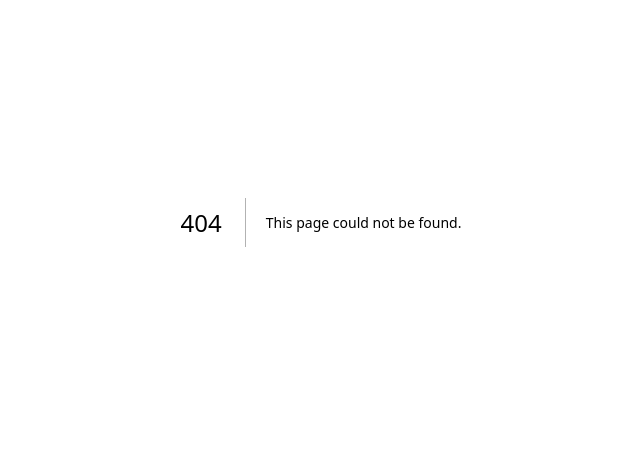
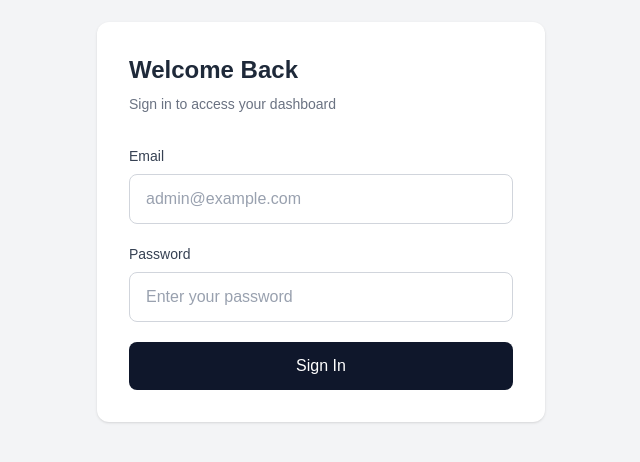
Before and after one commit to amrramadan21/eyego-frontend-dashboard, a Next.js app: page /login in a window 1280 px wide. Before the commit this address had no page. Shown: the part 178-640 px from the top of the page, without its empty margins (319-959 px from the left). Built offline with nearby package versions, Linux system fonts and the light colour scheme.

Commit message:
feat: implement mock authentication with Redux

```diff
--- a/package.json
+++ b/package.json
@@ -9,9 +9,11 @@
     "lint": "eslint"
   },
   "dependencies": {
+    "@reduxjs/toolkit": "^2.12.0",
     "next": "16.3.5",
     "react": "19.2.8",
-    "react-dom": "19.2.8"
+    "react-dom": "19.2.8",
+    "react-redux": "^9.3.0"
   },
   "devDependencies": {
     "@tailwindcss/postcss": "^4",
--- /dev/null
+++ b/src/app/dashboard/page.tsx
@@ -0,0 +1,94 @@
+"use client";
+
+import { useEffect , useState } from "react";
+import Header from "@/components/layout/Header";
+import Sidebar from "@/components/layout/Sidebar";
+import StatCard from "@/components/dashboard/StatCard";
+import { useRouter } from "next/navigation";
+import { useSelector } from "react-redux";
+import { useDispatch } from "react-redux";
+import { logout } from "@/features/auth/authSlice";
+import type { AppDispatch,RootState } from "@/store/store";
+
+export default function Home() {
+    const router = useRouter();
+    const [isSidebarOpen, setIsSidebarOpen] = useState(false);
+    const { isAuthenticated, isInitialized  } = useSelector(
+        (state: RootState) => state.auth
+    );
+    const dispatch = useDispatch<AppDispatch>();
+
+    useEffect(() => {
+        if (isInitialized && !isAuthenticated) {
+            router.replace("/login");
+        }
+    }, [isInitialized, isAuthenticated, router]);
+
+    if (!isInitialized) {
+        return (
+            <main className="flex min-h-screen items-center justify-center bg-gray-100">
+                <p className="text-gray-600">Loading...</p>
+            </main>
+        );
+    }
+
+    if (!isAuthenticated) {
+        return null;
+    }
+
+    const handleLogout = () => {
+        dispatch(logout());
+        localStorage.removeItem("user");
+        router.replace("/login");
+    };
+
+  return (
+    <main className="flex min-h-screen bg-gray-100">
+      <Sidebar
+        isOpen={isSidebarOpen}
+        onClose={() => setIsSidebarOpen(false)}
+      />
+
+      <section className="flex-1">
+        <Header
+          title="Dashboard Overview"
+          userName="Amr"
+          onMenuClick={() => setIsSidebarOpen(true)}
+          onLogout={handleLogout}
+        />
+
+        <div className="p-8">
+          <h2 className="mb-6 text-xl font-semibold text-gray-800">
+            Overview
+          </h2>
+
+          <div className="grid grid-cols-1 gap-6 sm:grid-cols-2 lg:grid-cols-4">
+            <StatCard
+              title="Total Users"
+              value="1,248"
+              change="+12.5%"
+            />
+
+            <StatCard
+              title="Revenue"
+              value="$24,580"
+              change="+8.2%"
+            />
+
+            <StatCard
+              title="Orders"
+              value="356"
+              change="+5.7%"
+            />
+
+            <StatCard
+              title="Conversion Rate"
+              value="3.24%"
+              change="+2.1%"
+            />
+          </div>
+        </div>
+      </section>
+    </main>
+  );
+}
--- a/src/app/layout.tsx
+++ b/src/app/layout.tsx
@@ -1,6 +1,7 @@
 import type { Metadata } from "next";
 import { Geist, Geist_Mono } from "next/font/google";
 import "./globals.css";
+import StoreProvider from "@/store/StoreProvider";
 
 const geistSans = Geist({
   variable: "--font-geist-sans",
@@ -23,7 +24,11 @@ export default function RootLayout({ children }: LayoutProps<"/">) {
       lang="en"
       className={`${geistSans.variable} ${geistMono.variable} h-full antialiased`}
     >
-      <body className="min-h-full flex flex-col">{children}</body>
+      <body className="min-h-full flex flex-col">
+        <StoreProvider>
+          {children}
+        </StoreProvider>
+      </body>
     </html>
   );
 }
--- /dev/null
+++ b/src/app/login/page.tsx
@@ -0,0 +1,97 @@
+"use client";
+
+import React, { useState } from "react";
+import { useRouter } from "next/navigation";
+import { useDispatch } from "react-redux";
+import { login } from "@/features/auth/authSlice";
+import type { AppDispatch } from "@/store/store";
+
+export default function LoginPage() {
+  const [email, setEmail] = useState("");
+  const [password, setPassword] = useState("");
+  const [error, setError] = useState("");
+  const router = useRouter();
+  const dispatch = useDispatch<AppDispatch>();
+
+
+    const handleSubmit = (e: React.FormEvent<HTMLFormElement>) => {
+        e.preventDefault();
+
+        if (email === "admin@example.com" && password === "123456") {
+            setError("");
+
+            dispatch(login(email));
+
+            localStorage.setItem("user", email);
+
+            router.push("/dashboard");
+        } else {
+            setError("Invalid email or password");
+        }
+    };
+
+  return (
+    <main className="flex min-h-screen items-center justify-center bg-gray-100 p-4">
+      <div className="w-full max-w-md rounded-xl bg-white p-8 shadow-sm">
+        <h1 className="text-2xl font-bold text-gray-800">
+          Welcome Back
+        </h1>
+
+        <p className="mt-2 text-sm text-gray-500">
+          Sign in to access your dashboard
+        </p>
+
+        <form onSubmit={handleSubmit} className="mt-8 space-y-5">
+          <div>
+            <label
+              htmlFor="email"
+              className="mb-2 block text-sm font-medium text-gray-700"
+            >
+              Email
+            </label>
+
+            <input
+              id="email"
+              type="email"
+              value={email}
+              onChange={(e) => setEmail(e.target.value)}
+              placeholder="admin@example.com"
+             className="w-full rounded-lg border border-gray-300 px-4 py-3 text-gray-900 placeholder:text-gray-400 outline-none focus:border-slate-500"
+            />
+          </div>
+
+          <div>
+            <label
+              htmlFor="password"
+              className="mb-2 block text-sm font-medium text-gray-700"
+            >
+              Password
+            </label>
+
+            <input
+              id="password"
+              type="password"
+              value={password}
+              onChange={(e) => setPassword(e.target.value)}
+              placeholder="Enter your password"
+              className="w-full rounded-lg border border-gray-300 px-4 py-3 text-gray-900 placeholder:text-gray-400 outline-none focus:border-slate-500"
+            />
+          </div>
+
+                  {error && (
+                      <p className="text-sm font-medium text-red-600">
+                          {error}
+                      </p>
+                  )}
+
+          <button
+            type="submit"
+            className="w-full rounded-lg bg-slate-900 py-3 font-medium text-white hover:bg-slate-800"
+          >
+            Sign In
+          </button>
+        </form>
+      </div>
+    </main>
+  );
+}
--- a/src/app/page.tsx
+++ b/src/app/page.tsx
@@ -1,59 +1,7 @@
-"use client";
-
-import { useState } from "react";
-import Header from "@/components/layout/Header";
-import Sidebar from "@/components/layout/Sidebar";
-import StatCard from "@/components/dashboard/StatCard";
-
 export default function Home() {
-  const [isSidebarOpen, setIsSidebarOpen] = useState(false);
-
   return (
-    <main className="flex min-h-screen bg-gray-100">
-      <Sidebar
-        isOpen={isSidebarOpen}
-        onClose={() => setIsSidebarOpen(false)}
-      />
-
-      <section className="flex-1">
-        <Header
-          title="Dashboard Overview"
-          userName="Amr"
-          onMenuClick={() => setIsSidebarOpen(true)}
-        />
-
-        <div className="p-8">
-          <h2 className="mb-6 text-xl font-semibold text-gray-800">
-            Overview
-          </h2>
-
-          <div className="grid grid-cols-1 gap-6 sm:grid-cols-2 lg:grid-cols-4">
-            <StatCard
-              title="Total Users"
-              value="1,248"
-              change="+12.5%"
-            />
-
-            <StatCard
-              title="Revenue"
-              value="$24,580"
-              change="+8.2%"
-            />
-
-            <StatCard
-              title="Orders"
-              value="356"
-              change="+5.7%"
-            />
-
-            <StatCard
-              title="Conversion Rate"
-              value="3.24%"
-              change="+2.1%"
-            />
-          </div>
-        </div>
-      </section>
+    <main>
+      <h1>Home Page</h1>
     </main>
   );
 }
--- a/src/components/layout/Header.tsx
+++ b/src/components/layout/Header.tsx
@@ -2,9 +2,10 @@ type HeaderProps = {
     title: string;
     userName: string;
     onMenuClick: () => void;
+    onLogout: () => void;
 };
 
-export default function Header({ title, userName, onMenuClick }: HeaderProps) {
+export default function Header({ title, userName, onMenuClick,onLogout }: HeaderProps) {
     return (
         <header className="flex items-center justify-between border-b border-gray-200 bg-white px-8 py-4">
             <button
@@ -22,8 +23,17 @@ export default function Header({ title, userName, onMenuClick }: HeaderProps) {
                 </p>
             </div>
 
-            <div className="flex h-10 w-10 items-center justify-center rounded-full bg-slate-900 font-semibold text-white">
-                {userName.charAt(0)}
+            <div className="flex items-center gap-3">
+                <div className="flex h-10 w-10 items-center justify-center rounded-full bg-slate-900 font-semibold text-white">
+                    {userName.charAt(0)}
+                </div>
+
+                <button
+                    onClick={onLogout}
+                    className="text-sm font-medium text-gray-600 hover:text-red-600"
+                >
+                    Logout
+                </button>
             </div>
         </header>
     );
--- /dev/null
+++ b/src/features/auth/authSlice.ts
@@ -0,0 +1,36 @@
+import { createSlice, PayloadAction } from "@reduxjs/toolkit";
+
+type AuthState = {
+  isAuthenticated: boolean;
+  user: string | null;
+  isInitialized?: boolean; // Optional property to track initialization
+};
+
+const initialState: AuthState = {
+  isAuthenticated: false,
+  user: null,
+  isInitialized: false, // Initialize as false
+};
+
+const authSlice = createSlice({
+  name: "auth",
+  initialState,
+
+  reducers: {
+    login: (state, action: PayloadAction<string>) => {
+      state.isAuthenticated = true;
+      state.user = action.payload;
+    },
+
+    logout: (state) => {
+      state.isAuthenticated = false;
+      state.user = null;
+    },
+      initializeAuth: (state) => {
+          state.isInitialized = true;
+      },
+  },
+});
+
+export const { login, logout, initializeAuth } = authSlice.actions;
+export default authSlice.reducer;
--- /dev/null
+++ b/src/store/StoreProvider.tsx
@@ -0,0 +1,29 @@
+"use client";
+
+import { useEffect } from "react";
+import { Provider } from "react-redux";
+import { store } from "./store";
+import { initializeAuth , login } from "@/features/auth/authSlice";
+
+type StoreProviderProps = {
+    children: React.ReactNode;
+};
+
+export default function StoreProvider({
+    children,
+}: StoreProviderProps) {
+    useEffect(() => {
+        const storedUser = localStorage.getItem("user");
+
+        if (storedUser) {
+            store.dispatch(login(storedUser));
+        }
+
+        store.dispatch(initializeAuth());
+    }, []);
+    return (
+        <Provider store={store}>
+            {children}
+        </Provider>
+    );
+}
--- /dev/null
+++ b/src/store/store.ts
@@ -0,0 +1,12 @@
+import { configureStore } from "@reduxjs/toolkit";
+import authReducer from "@/features/auth/authSlice";
+
+export const store = configureStore({
+  reducer: {
+    auth: authReducer,
+  },
+
+});
+
+export type RootState = ReturnType<typeof store.getState>;
+export type AppDispatch = typeof store.dispatch;
```
Also changed, not shown: 1 other file (tests, documents, lock files or other folders).
